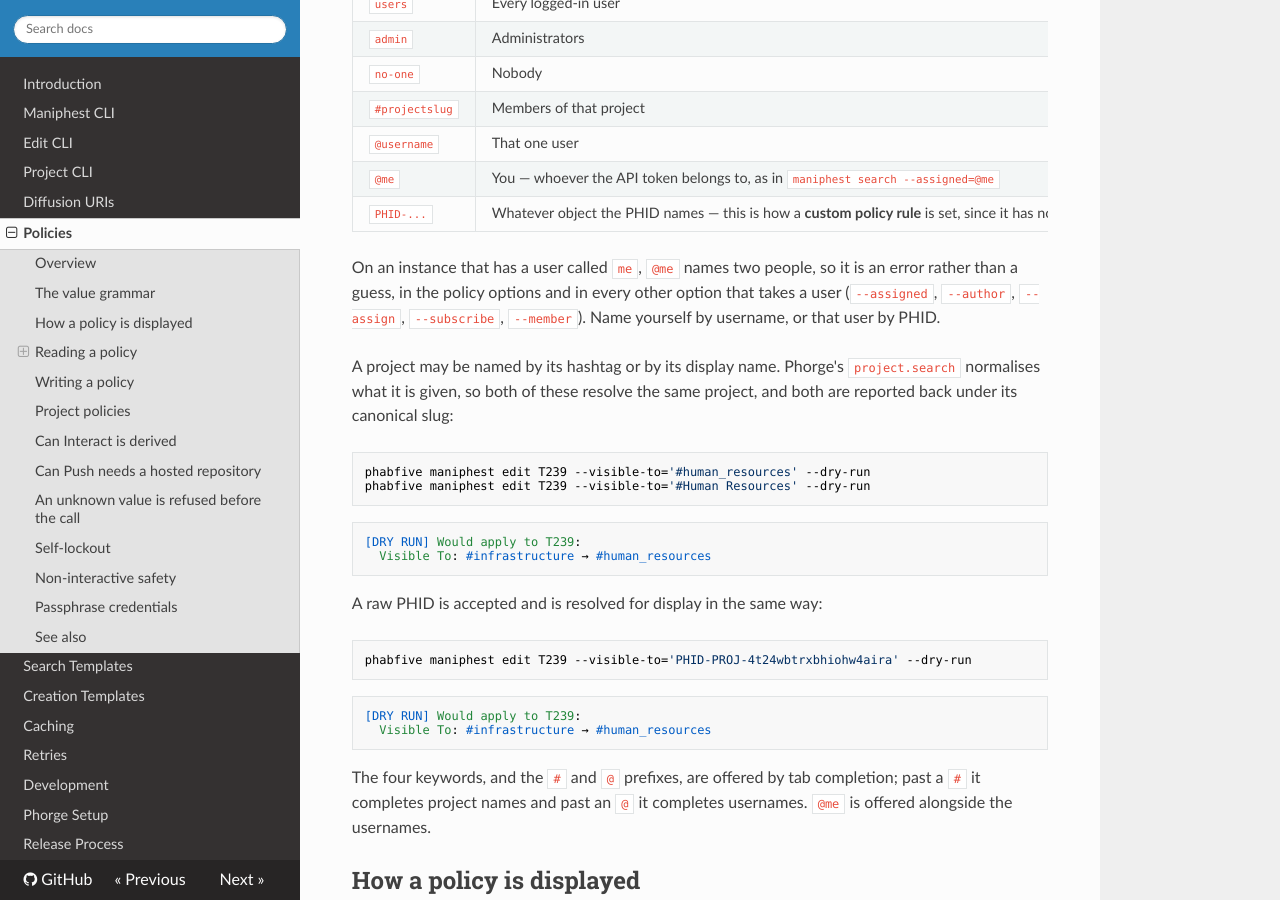
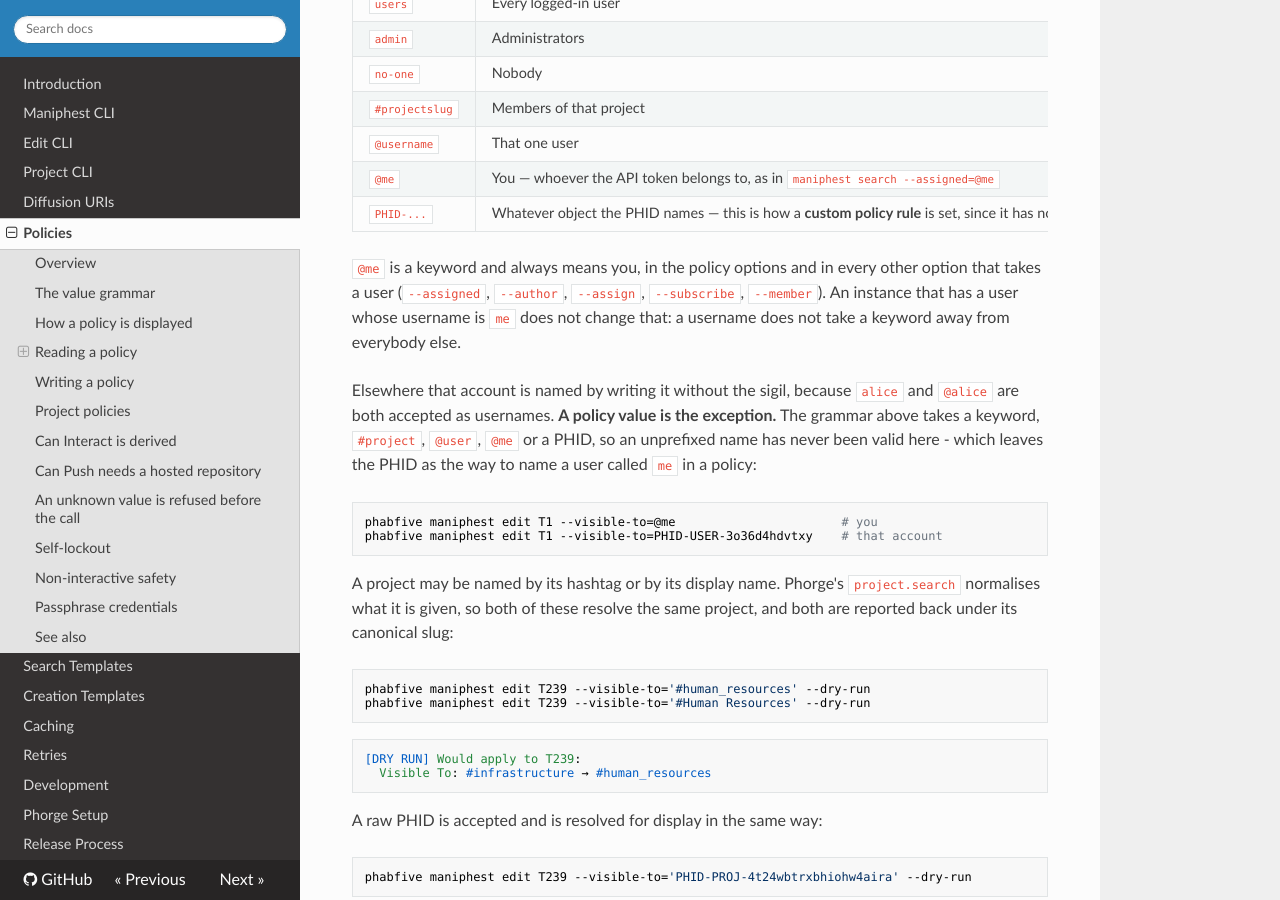
Before and after one commit to dynamist/phabfive, an MkDocs documentation site: the page built from docs/policies.md, in a window 1280 px wide and 900 px high, scrolled down 1376 px. Built offline with MkDocs 1.6.1, drawn with Linux system fonts in a browser that asks for light colours; nearby versions of some CDN libraries.

Commit message:
feat: @me is a keyword, and a user called "me" does not take it
Closes #496.

`@me` now means the caller on every instance, including one that has a user
whose username is `me`. It used to be refused outright there, on the grounds
that it named two people and guessing would assign, subscribe or hand over
what the other one should have had.

That was the safe reading of the ambiguity, but the cost landed on the wrong
person. Every caller on the instance lost `@me` - in `--assigned`, `--author`,
`--assign`, `--subscribe`, `--member` and the policy options - because of an
account they had never heard of, and the workaround was to look up your own
PHID and paste it, which is worse than the thing it replaced.

The `@` is what makes it a keyword, and that is the one place in phabfive
where the sigil decides anything: `alice` and `@alice` are the same user
everywhere else. So the account is still reachable by writing it without the
sigil, which is an ordinary username lookup:

    --author=@me     you
    --author=me      the user whose username is "me"

A policy value is the exception, and it is documented as one: the grammar
takes a keyword, `#project`, `@user`, `@me` or a PHID, so an unprefixed name
has never been valid there. That leaves the PHID as the way to name a user
called `me` in a policy.

Dropping the ambiguity also drops a round trip. `phabfive.me` searched for a
user called "me" on every single resolution, and `ManiphestUserResolver` added
"me" to the batch of usernames it looked up, both only so the error could be
raised. Neither is needed now.

Three e2e tests that could not pass on the seeded instance now do:
test_paste_search_and_show_emit_the_same_record,
test_members_are_listed_with_their_roles and test_policies_are_set_and_named.

Checked on 3.10, 3.11, 3.12, 3.13 and 3.14, and against the local Phorge,
which has a bot account literally called "me".

Co-Authored-By: Claude Opus 5 (1M context) <noreply@anthropic.com>

````diff
--- a/docs/policies.md
+++ b/docs/policies.md
@@ -46,10 +46,22 @@ Every policy option — `--visible-to`, `--editable-by`, `--can-push` and
 | `@me` | You — whoever the API token belongs to, as in `maniphest search --assigned=@me` |
 | `PHID-...` | Whatever object the PHID names — this is how a **custom policy rule** is set, since it has no other name |
 
-On an instance that has a user called `me`, `@me` names two people, so it is an
-error rather than a guess, in the policy options and in every other option that
-takes a user (`--assigned`, `--author`, `--assign`, `--subscribe`, `--member`).
-Name yourself by username, or that user by PHID.
+`@me` is a keyword and always means you, in the policy options and in every
+other option that takes a user (`--assigned`, `--author`, `--assign`,
+`--subscribe`, `--member`). An instance that has a user whose username is `me`
+does not change that: a username does not take a keyword away from everybody
+else.
+
+Elsewhere that account is named by writing it without the sigil, because
+`alice` and `@alice` are both accepted as usernames. **A policy value is the
+exception.** The grammar above takes a keyword, `#project`, `@user`, `@me` or a
+PHID, so an unprefixed name has never been valid here - which leaves the PHID
+as the way to name a user called `me` in a policy:
+
+```bash
+phabfive maniphest edit T1 --visible-to=@me                       # you
+phabfive maniphest edit T1 --visible-to=PHID-USER-3o36d4hdvtxy    # that account
+```
 
 A project may be named by its hashtag or by its display name. Phorge's
 `project.search` normalises what it is given, so both of these resolve the same
````
Also changed, not shown: docs/create-templates.md (+1 -1 lines), docs/maniphest-cli.md (+11 -2 lines), 8 other files.
